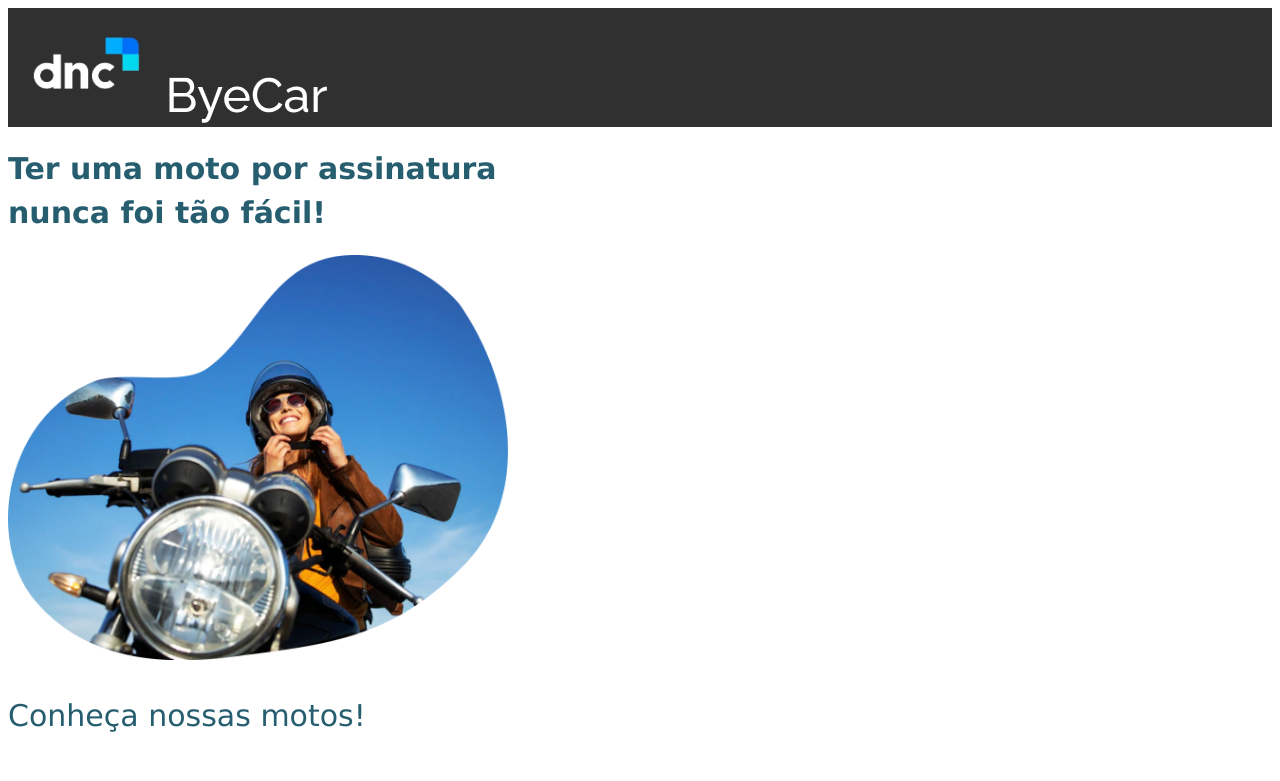
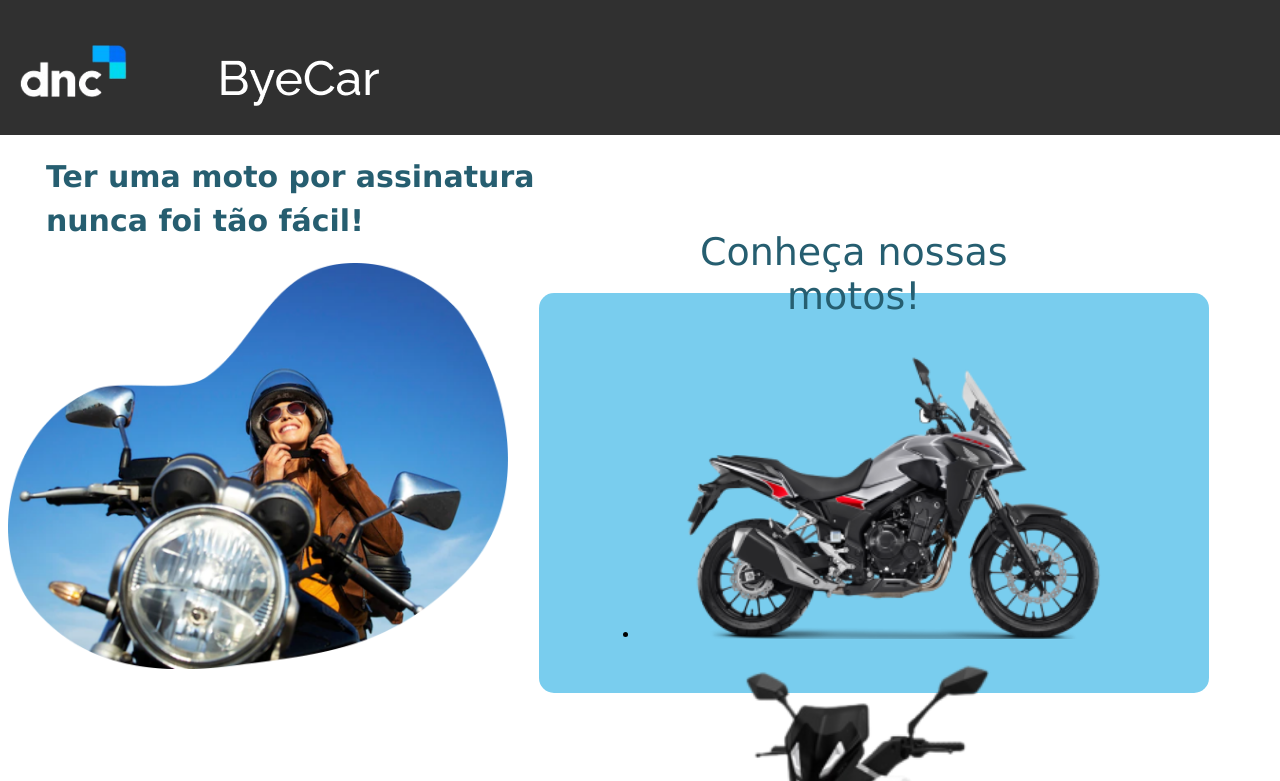
Before and after one commit to Giva04/ByeCar, a plain HTML site: page ByeCar/index.html in a window 1280 px wide. Shown: the top 781 px of the page. Drawn offline with Linux system fonts and the light colour scheme.

Commit message:
Estilizando

```diff
--- a/ByeCar/index.html
+++ b/ByeCar/index.html
@@ -11,7 +11,7 @@
         <section>
         <div class ="imagen">
         <img id="logoDNC" src="imagens/Logo_Dnc.png" alt="">
-        <img id="byeCar" src="imagens/ByeCar.png"  alt="">
+        <img id="byeCar" src="imagens/ByeCar.png"  width="">
         </div>
         </section>
     </header>
--- a/ByeCar/style.css
+++ b/ByeCar/style.css
@@ -2,15 +2,22 @@
 section{
     display: grid;
     grid-auto-flow: row;
+    align-items: center;
     height: 100%;
-    width:100%;
-    left:0%;
-    top: 0%;
+    width:101.6%;
+    margin-left:-1%;
+    margin-top: -1%;
     background-color:#303030;
     border-radius: 0px;
+}
+#byeCar{
+    align-items: center;
+    text-align: center;
+    margin-top: 5%;
+    margin-bottom:2%;
+    margin-left: 5%;
 
 }
-
 
 #motoqueira.h1{
     display: flex;
@@ -27,31 +34,43 @@ h1{
     weight:700px;
     font-size: 30px;
     line-height: 44px;
+    margin-left:3%;
+    align-items: center;
     color:rgba(38, 94, 112, 1);
 
 }
 .lista{
-    display: flex;
-    flex-direction:column;
-    width: 55%;
-    height: 427px;
-    top:64%;
-    left:80%
+    display: grid;
+    flex-direction: column;
+    align-items: center;
+    text-align: center;
+    width: 53%;
+    height: 400px;
+    margin-top:-30%;
+    margin-left:42%;
+    background-color: rgba(77, 188, 233, 0.75);
+    border-radius: 15px;
 }
 p{
-    font-family: Verdana, Geneva, Tahoma, sans-serif;
-    weight:700px;
-    font-size: 30px;
+    display: flex;
+    align-items: center;
+    text-align: center;
+    font-family: Verdana;
+    font-weight:700px;
+    font-size: 38px;
+    width: 64%;
+    height: 100%;
     line-height: 44px;
     color:rgba(38, 94, 112, 1);
-    left:55%;
+    margin-left:15%;
+    margin-top:-30%;
 
 }
 ul{
     height: 215px;
     width: 364px;
-    left: 1341px;
-    top: -96px;
+    margin-left: 9%;
+    margin-top: -40%;
     border-radius: 0px;
 
 }
```
